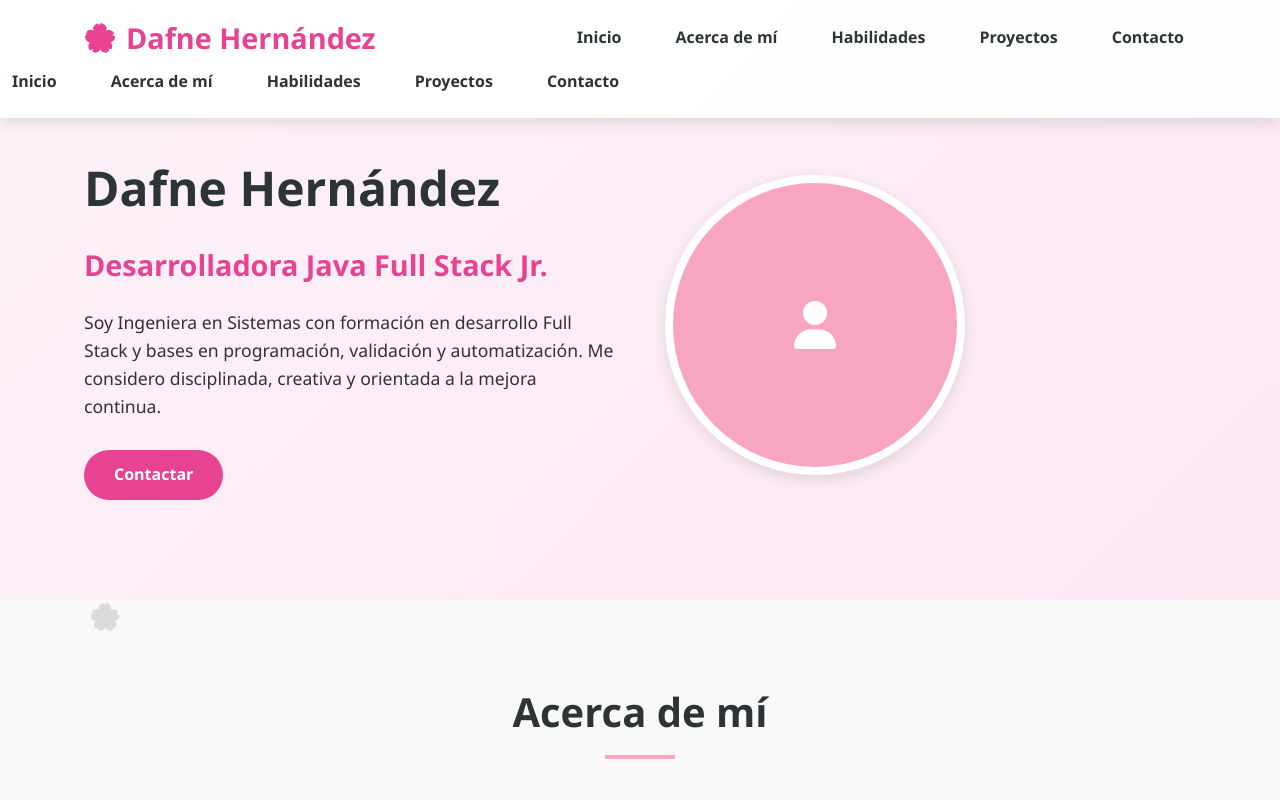
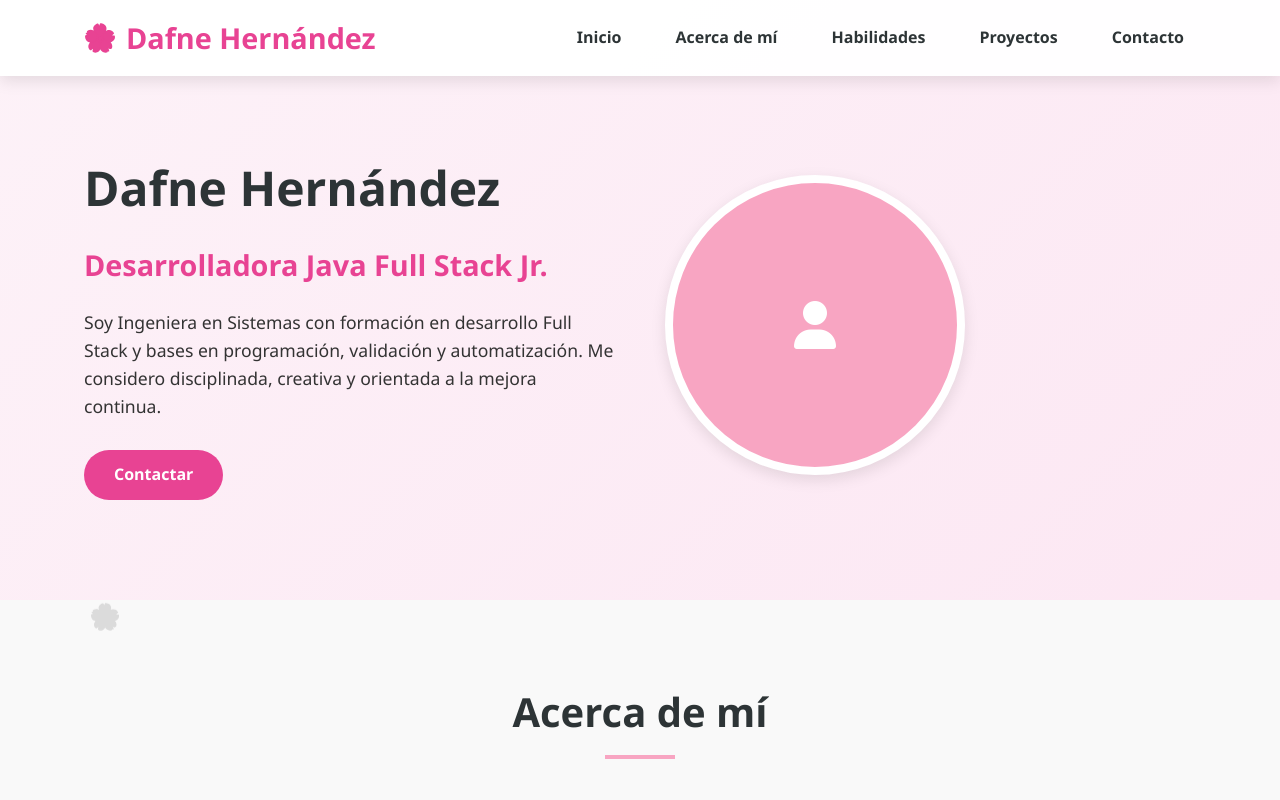
Before and after one commit to dafnehernandez/PortafolioDafne, a plain HTML site: page index.html in a window 1280 px wide. Shown: the top 800 px of the page. Drawn offline with Linux system fonts and the light colour scheme; files whose address does not match are found by name.

Commit message:
fix: navbar bugged

```diff
--- a/index.html
+++ b/index.html
@@ -88,26 +88,6 @@
                 <i class="fas fa-bars"></i>
             </div>
         </div>
-
-        <nav class="mobile-nav" id="mobileNav">
-            <ul>
-                <li><a href="#home">
-                    Inicio
-                </a></li>
-                <li><a href="#about">
-                    Acerca de mí
-                </a></li>
-                <li><a href="#skills">
-                    Habilidades
-                </a></li>
-                <li><a href="#projects">
-                    Proyectos
-                </a></li>
-                <li><a href="#contact">
-                    Contacto
-                </a></li>
-            </ul>
-        </nav>
     </header>
 
     <!-- Hero Section -->
```
